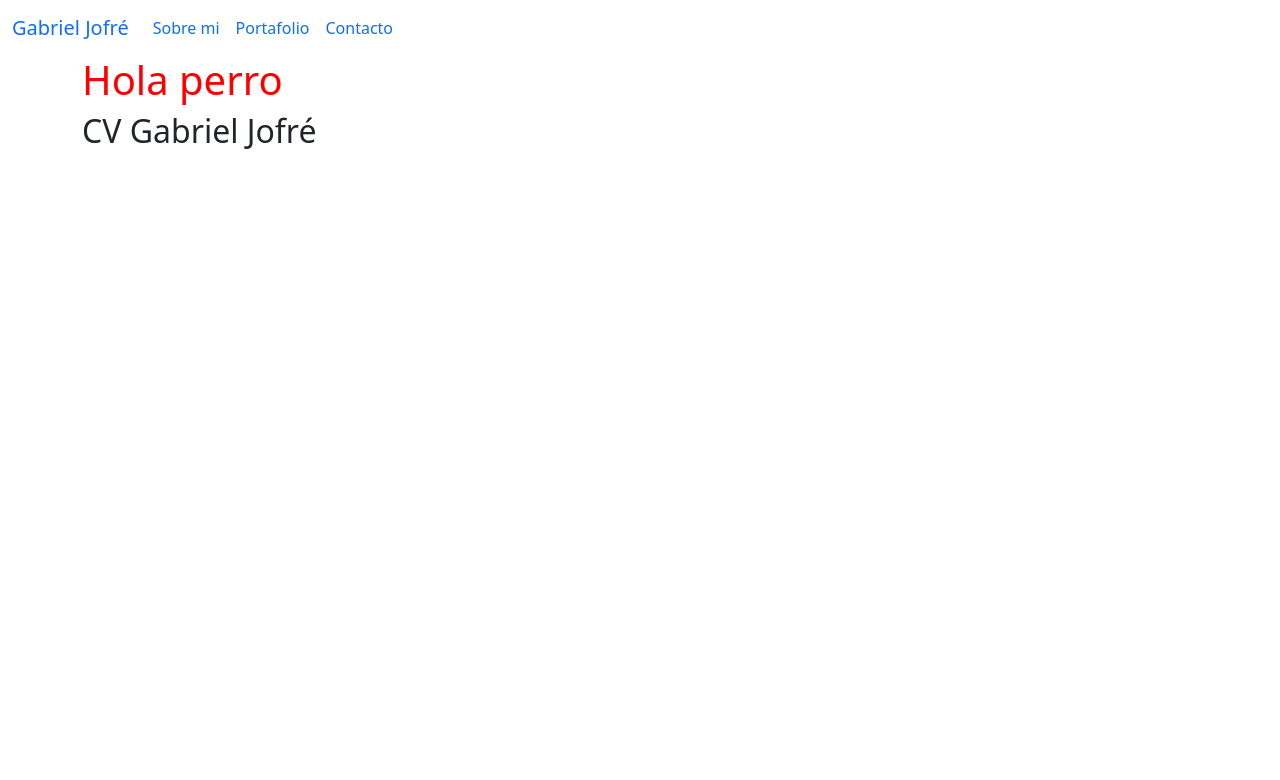
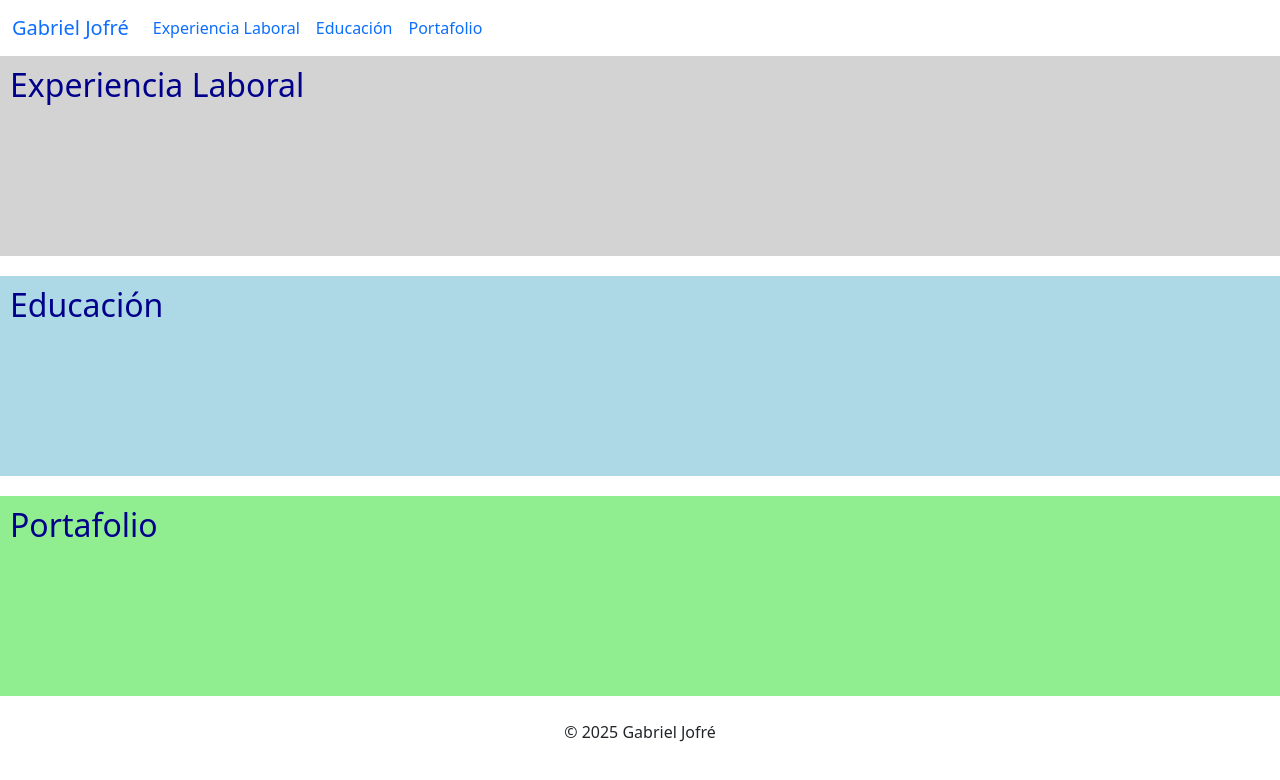
Before and after one commit to cindyadasme/gabriel-jofre-cv, a plain HTML site: page index.html in a window 1280 px wide. Drawn offline with nearby package versions, Linux system fonts and the light colour scheme.

Commit message:
menu, section, footer

```diff
--- a/assets/css/style.css
+++ b/assets/css/style.css
@@ -1,8 +1,29 @@
-body{
+body {
     padding: 0;
     margin: 0;
 }
 
-h1{
+h1 {
     color: red;
 }
+.laboral {
+    background-color: lightgray;
+    padding: 10px;
+    margin-bottom: 20px;
+    height: 200px;
+}
+.educacion {
+    background-color: lightblue;
+    padding: 10px;
+    margin-bottom: 20px;
+    height: 200px;
+}
+.portafolio {
+    background-color: lightgreen;
+    padding: 10px;
+    margin-bottom: 20px;
+    height: 200px;
+}
+.laboral h2, .educacion h2, .portafolio h2 {
+    color: darkblue;
+}
--- a/index.html
+++ b/index.html
@@ -1,41 +1,89 @@
 <!DOCTYPE html>
 <html lang="en">
     <head>
-    <meta charset="UTF-8">
-    <meta name="viewport" content="width=device-width, initial-scale=1.0">
-    <link href="https://cdn.jsdelivr.net/npm/bootstrap@5.0.2/dist/css/bootstrap.min.css" rel="stylesheet" integrity="sha384-EVSTQN3/azprG1Anm3QDgpJLIm9Nao0Yz1ztcQTwFspd3yD65VohhpuuCOmLASjC" crossorigin="anonymous">
-    <link rel="stylesheet" href="/assets/css/style.css">
+        <meta charset="UTF-8" />
+        <meta name="viewport" content="width=device-width, initial-scale=1.0" />
+        <link
+            href="https://cdn.jsdelivr.net/npm/bootstrap@5.0.2/dist/css/bootstrap.min.css"
+            rel="stylesheet"
+            integrity="sha384-EVSTQN3/azprG1Anm3QDgpJLIm9Nao0Yz1ztcQTwFspd3yD65VohhpuuCOmLASjC"
+            crossorigin="anonymous"
+        />
+        <link rel="stylesheet" href="assets/css/style.css" />
         <title>Document</title>
     </head>
     <body>
         <nav class="navbar navbar-expand-lg bg-body-tertiary">
             <div class="container-fluid text-center">
                 <a class="navbar-brand" href="#">Gabriel Jofré</a>
-        <button class="navbar-toggler" type="button" data-bs-toggle="collapse" data-bs-target="#navbarSupportedContent" aria-controls="navbarSupportedContent" aria-expanded="false" aria-label="Toggle navigation">
+                <button
+                    class="navbar-toggler"
+                    type="button"
+                    data-bs-toggle="collapse"
+                    data-bs-target="#navbarSupportedContent"
+                    aria-controls="navbarSupportedContent"
+                    aria-expanded="false"
+                    aria-label="Toggle navigation"
+                >
                     <span class="navbar-toggler-icon"></span>
                 </button>
-    <div class="collapse navbar-collapse" id="navbarSupportedContent">
+                <div
+                    class="collapse navbar-collapse"
+                    id="navbarSupportedContent"
+                >
                     <ul class="navbar-nav me-auto mb-2 mb-lg-0">
                         <li class="nav-item">
-          <a class="nav-link active" aria-current="page" href="#">Sobre mi</a>
+                            <a
+                                class="nav-link active"
+                                aria-current="page"
+                                href="#"
+                                >Experiencia Laboral</a
+                            >
                         </li>
                         <li class="nav-item">
-          <a class="nav-link active" aria-current="page" href="#">Portafolio</a>
+                            <a
+                                class="nav-link active"
+                                aria-current="page"
+                                href="#"
+                                >Educación</a
+                            >
                         </li>
                         <li class="nav-item">
-          <a class="nav-link active" aria-current="page" href="#">Contacto</a>
+                            <a
+                                class="nav-link active"
+                                aria-current="page"
+                                href="#"
+                                >Portafolio</a
+                            >
                         </li>
-
                     </ul>
                 </div>
             </div>
         </nav>
-    <div class="container">
-    <h1>Hola perro</h1>
-    <h2>CV Gabriel Jofré</h2>
-</div>
 
+        <!-- Secciones -->
+        <section class="laboral">
+            <h2>Experiencia Laboral</h2>
+        </section>
 
-<script src="https://cdn.jsdelivr.net/npm/bootstrap@5.3.7/dist/js/bootstrap.bundle.min.js" integrity="sha384-ndDqU0Gzau9qJ1lfW4pNLlhNTkCfHzAVBReH9diLvGRem5+R9g2FzA8ZGN954O5Q" crossorigin="anonymous"></script>
+        <section class="educacion">
+            <h2>Educación</h2>
+        </section>
+
+        <section class="portafolio">
+            <h2>Portafolio</h2>
+        </section>
+
+        <!-- footer -->
+        <footer class="text-center mt-4">
+            <p>&copy; 2025 Gabriel Jofré</p>
+        </footer>
+
+        <script
+            src="https://cdn.jsdelivr.net/npm/bootstrap@5.3.7/dist/js/bootstrap.bundle.min.js"
+            integrity="sha384-ndDqU0Gzau9qJ1lfW4pNLlhNTkCfHzAVBReH9diLvGRem5+R9g2FzA8ZGN954O5Q"
+            crossorigin="anonymous"
+        ></script>
     </body>
+
 </html>
```
Lines whose indentation alone changed are shown as unchanged.
